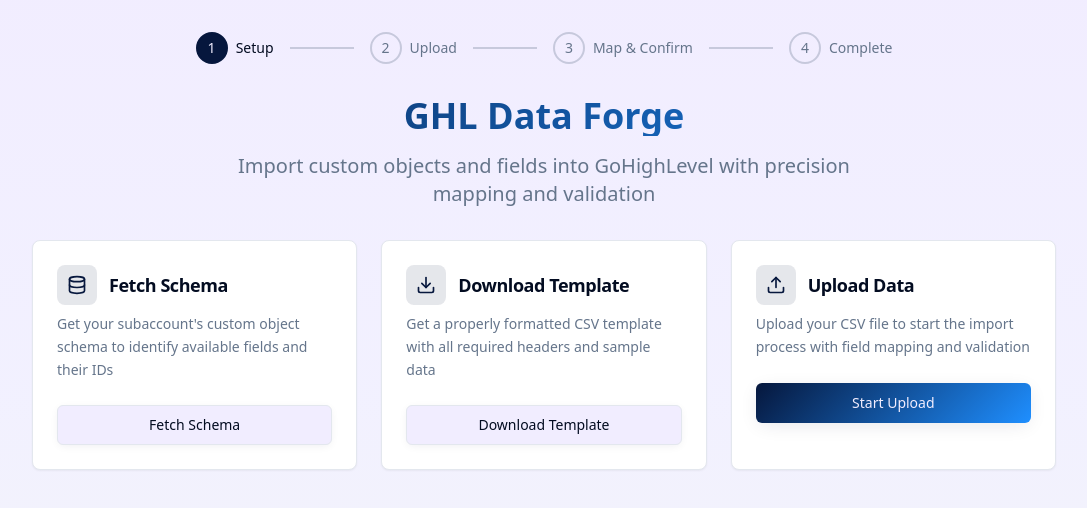
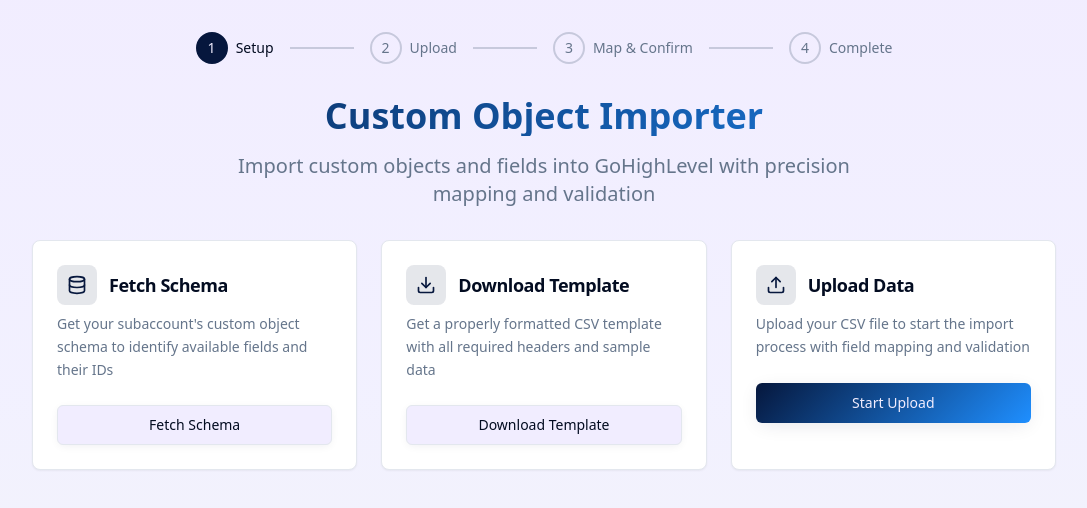
Before and after one commit to dasonshi/ghl-data-forge, a React (Vite) app: page / in a window 1280 px wide. Shown: the top 508 px of the page, without its empty margins (96-1183 px from the left). Built offline with nearby package versions, Linux system fonts and the light colour scheme.

Commit message:
Update tool name
Rename the CSV upload tool to "Custom Object Importer".

```diff
--- a/index.html
+++ b/index.html
@@ -3,7 +3,7 @@
   <head>
     <meta charset="UTF-8" />
     <meta name="viewport" content="width=device-width, initial-scale=1.0" />
-    <title>GHL Data Forge - Custom Object Import Tool</title>
+    <title>Custom Object Importer - GoHighLevel CSV Upload Tool</title>
     <meta name="description" content="Professional CSV upload tool for importing custom objects and fields into GoHighLevel with precision mapping and validation" />
     <meta name="author" content="Lovable" />
 
--- a/src/pages/Index.tsx
+++ b/src/pages/Index.tsx
@@ -98,7 +98,7 @@ const Index = () => {
     <div className="space-y-8">
       <div className="text-center space-y-4">
         <h1 className="text-4xl font-bold bg-gradient-primary bg-clip-text text-transparent">
-          GHL Data Forge
+          Custom Object Importer
         </h1>
         <p className="text-xl text-muted-foreground max-w-2xl mx-auto">
           Import custom objects and fields into GoHighLevel with precision mapping and validation
```
